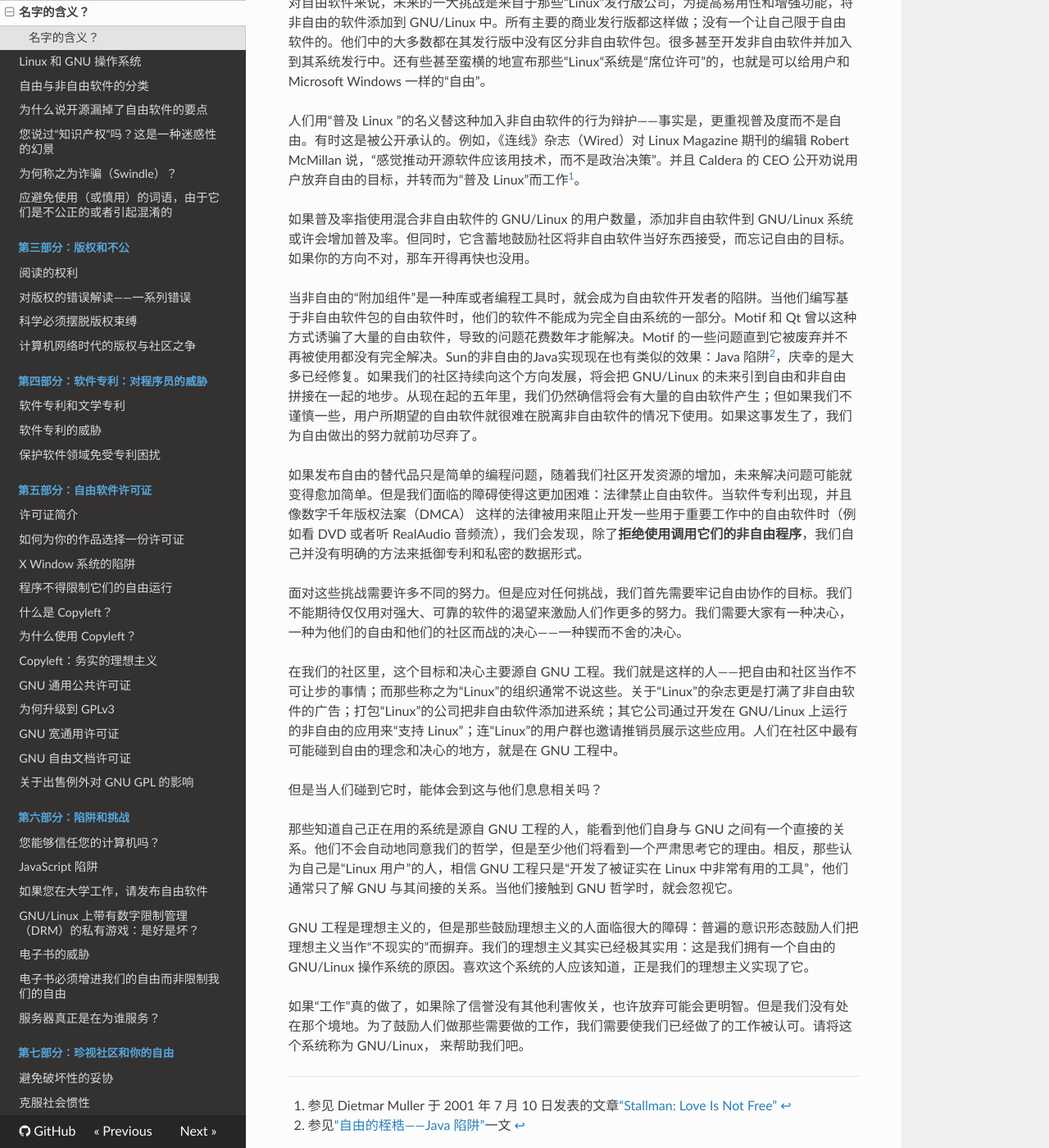
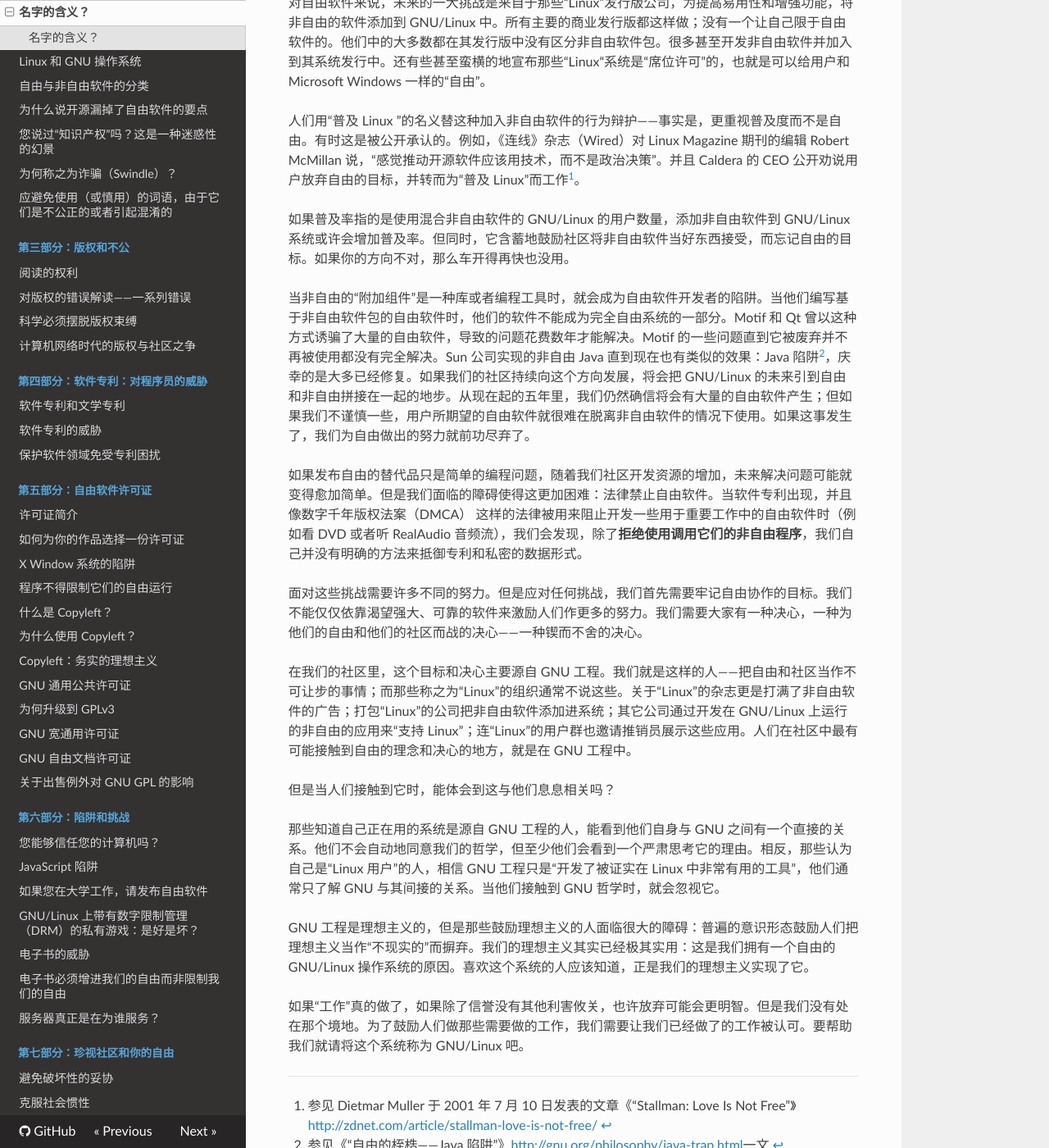
Before and after one commit to beijinglug/fsfs-zh, an MkDocs documentation site: the page built from docs/why-gnu-linux.md, in a window 1280 px wide and 1400 px high, scrolled down 1003 px. Shown: the whole window at 82% size. Built offline with MkDocs 1.6.1, drawn with Linux system fonts in a browser that asks for light colours; nearby versions of some CDN libraries; old or Windows-style settings are respelled for this version of MkDocs; some of the changed text lies outside the part shown.

Commit message:
more proofreading for why-gnu-linux

```diff
--- a/docs/why-gnu-linux.md
+++ b/docs/why-gnu-linux.md
@@ -3,19 +3,19 @@
 \newpage
 ## 名字的含义？
 
-> Copyright © 2000, 2006, 2007 Richard Stallman。此文原中译 monnand，此处略有修改
+> Copyright © 2000, 2006, 2007 Richard Stallman。
 
 >关于此主题了解更多，你也可以阅读我们的 GNU/Linux FAQ <http://gnu.org/gnu/gnu-linux-faq.html> 的文章 *Linux和GNU系统*，它讲了 GNU/Linux 系统的历史，它和这命名的问题有关，以及文章 *从未听过GNU的GNU用户* <http://gnu.org/gnu/gnu-users-never-heard-of-gnu.html>。
 
-顾名则思义；我们所选的名字代表了我们所要传达的思想。一个不恰当的名字会向人们传递错误的思想。玫瑰不管叫什么闻起来总是甜的——但是如果你把它叫作笔，当人们用它写字时将会很失望。同样地，如果你把笔叫作“玫瑰”，人们可能就不知道它们能做什么了。如果你把我们的操作系统称为“Linux”，则会传达一些关于系统起源、历史和目的的错误概念。如果你称之为GNU/Linux，这将传达（虽然不详细）一个准确的概念。
+顾名则思义；我们所选的名字代表了我们所要传达的思想。一个不恰当的名字会向人们传递错误的思想。玫瑰不管叫什么闻起来总是甜的——但是如果你把它叫作笔，当人们用它写字时将会很失望。同样地，如果你把笔叫作“玫瑰”，人们可能就不知道它能做什么了。如果你把我们的操作系统称为“Linux”，则会传达一些关于此系统起源、历史和目的的错误概念。如果你称之为 GNU/Linux，这将传达（虽然不详细）一个准确的概念。
 
-这对我们的社区重要吗？人们是否了解系统的起源、历史和目的重要吗？是的——因为忘记历史的人往往注定要重蹈覆辙。目前围绕GNU/Linux建立起来的自由世界仍然无法保证生存；那些迫使我们开发 GNU 的问题并没有被彻底根除，而且他们总是想复辟。
+这对我们的社区重要吗？人们是否了解系统的起源、历史和目的重要吗？是的——因为忘记历史的人往往注定要重蹈覆辙。目前围绕 GNU/Linux 建立起来的自由世界仍然无法保证生存；那些迫使我们开发 GNU 的问题并没有被彻底根除，而且他们总是想复辟。
 
 当我解释为什么把这个操作系统称为“GNU/Linux”比“Linux”要好时，人们有时这样回应：
 
 > 就算 GNU 工程因其工作而应该得到赞誉，但如果人们不给予它这种赞誉，就真的值得如此大惊小怪的吗？不管是谁做的，反正工作被完成了，这不是重要的事吗？你应该心态平和，以干好工作为荣，而不是对荣誉的问题耿耿于怀。
 
-这似乎是个明智的建议，如果所有的情况都像那样，大家干完工作后都不计得失，那这建议还真是对的！但现实充满挑战，现在还不是那样对未来想当然的时候。我们社区的力量靠的是自由与合作的保证。使用GNU/Linux这个名字是一种让人们用来提醒自己和他人了解这些目标的方式。
+这似乎是个明智的建议，如果所有的情况都像那样，大家干完工作后都不计得失，那这建议还真是对的！但现实充满挑战，现在还不是那样对未来想当然的时候。我们社区的力量靠的是保证自由与合作。使用 GNU/Linux 这个名字是一种让人们提醒自己和他人了解这些目标的方式。
 
 虽然不考虑 GNU 也能写出优秀的自由软件；许多优秀的工作是在 Linux 的名义下完成的。但是“Linux”（这个名字）从它被创造的那一刻起，就与一种不对自由协作做承诺的哲学联系在一起。随着这个名字的广泛商业使用，当我们把它和社区精神相联系时，将会遇到更多的麻烦。
 
@@ -23,24 +23,24 @@
 
 人们用“普及 Linux ”的名义替这种加入非自由软件的行为辩护——事实是，更重视普及度而不是自由。有时这是被公开承认的。例如，《连线》杂志（Wired）对 Linux Magazine 期刊的编辑 Robert McMillan 说，“感觉推动开源软件应该用技术，而不是政治决策”。并且 Caldera 的 CEO 公开劝说用户放弃自由的目标，并转而为“普及 Linux”而工作[^whygnulinux-1]。
 
-如果普及率指使用混合非自由软件的 GNU/Linux 的用户数量，添加非自由软件到 GNU/Linux 系统或许会增加普及率。但同时，它含蓄地鼓励社区将非自由软件当好东西接受，而忘记自由的目标。如果你的方向不对，那车开得再快也没用。
+如果普及率指的是使用混合非自由软件的 GNU/Linux 的用户数量，添加非自由软件到 GNU/Linux 系统或许会增加普及率。但同时，它含蓄地鼓励社区将非自由软件当好东西接受，而忘记自由的目标。如果你的方向不对，那么车开得再快也没用。
 
-当非自由的“附加组件”是一种库或者编程工具时，就会成为自由软件开发者的陷阱。当他们编写基于非自由软件包的自由软件时，他们的软件不能成为完全自由系统的一部分。Motif 和 Qt 曾以这种方式诱骗了大量的自由软件，导致的问题花费数年才能解决。Motif 的一些问题直到它被废弃并不再被使用都没有完全解决。Sun的非自由的Java实现现在也有类似的效果：Java 陷阱[^whygnulinux-2]，庆幸的是大多已经修复。如果我们的社区持续向这个方向发展，将会把 GNU/Linux 的未来引到自由和非自由拼接在一起的地步。从现在起的五年里，我们仍然确信将会有大量的自由软件产生；但如果我们不谨慎一些，用户所期望的自由软件就很难在脱离非自由软件的情况下使用。如果这事发生了，我们为自由做出的努力就前功尽弃了。
+当非自由的“附加组件”是一种库或者编程工具时，就会成为自由软件开发者的陷阱。当他们编写基于非自由软件包的自由软件时，他们的软件不能成为完全自由系统的一部分。Motif 和 Qt 曾以这种方式诱骗了大量的自由软件，导致的问题花费数年才能解决。Motif 的一些问题直到它被废弃并不再被使用都没有完全解决。Sun 公司实现的非自由 Java 直到现在也有类似的效果：Java 陷阱[^whygnulinux-2]，庆幸的是大多已经修复。如果我们的社区持续向这个方向发展，将会把 GNU/Linux 的未来引到自由和非自由拼接在一起的地步。从现在起的五年里，我们仍然确信将会有大量的自由软件产生；但如果我们不谨慎一些，用户所期望的自由软件就很难在脱离非自由软件的情况下使用。如果这事发生了，我们为自由做出的努力就前功尽弃了。
 
 如果发布自由的替代品只是简单的编程问题，随着我们社区开发资源的增加，未来解决问题可能就变得愈加简单。但是我们面临的障碍使得这更加困难：法律禁止自由软件。当软件专利出现，并且像数字千年版权法案（DMCA） 这样的法律被用来阻止开发一些用于重要工作中的自由软件时（例如看 DVD 或者听 RealAudio 音频流），我们会发现，除了**拒绝使用调用它们的非自由程序**，我们自己并没有明确的方法来抵御专利和私密的数据形式。
 
-面对这些挑战需要许多不同的努力。但是应对任何挑战，我们首先需要牢记自由协作的目标。我们不能期待仅仅用对强大、可靠的软件的渴望来激励人们作更多的努力。我们需要大家有一种决心，一种为他们的自由和他们的社区而战的决心——一种锲而不舍的决心。
+面对这些挑战需要许多不同的努力。但是应对任何挑战，我们首先需要牢记自由协作的目标。我们不能仅仅依靠渴望强大、可靠的软件来激励人们作更多的努力。我们需要大家有一种决心，一种为他们的自由和他们的社区而战的决心——一种锲而不舍的决心。
 
-在我们的社区里，这个目标和决心主要源自 GNU 工程。我们就是这样的人——把自由和社区当作不可让步的事情；而那些称之为“Linux”的组织通常不说这些。关于“Linux”的杂志更是打满了非自由软件的广告；打包“Linux”的公司把非自由软件添加进系统；其它公司通过开发在 GNU/Linux 上运行的非自由的应用来“支持 Linux”；连“Linux”的用户群也邀请推销员展示这些应用。人们在社区中最有可能碰到自由的理念和决心的地方，就是在 GNU 工程中。
+在我们的社区里，这个目标和决心主要源自 GNU 工程。我们就是这样的人——把自由和社区当作不可让步的事情；而那些称之为“Linux”的组织通常不说这些。关于“Linux”的杂志更是打满了非自由软件的广告；打包“Linux”的公司把非自由软件添加进系统；其它公司通过开发在 GNU/Linux 上运行的非自由的应用来“支持 Linux”；连“Linux”的用户群也邀请推销员展示这些应用。人们在社区中最有可能接触到自由的理念和决心的地方，就是在 GNU 工程中。
 
-但是当人们碰到它时，能体会到这与他们息息相关吗？
+但是当人们接触到它时，能体会到这与他们息息相关吗？
 
-那些知道自己正在用的系统是源自 GNU 工程的人，能看到他们自身与 GNU 之间有一个直接的关系。他们不会自动地同意我们的哲学，但是至少他们将看到一个严肃思考它的理由。相反，那些认为自己是“Linux 用户”的人，相信 GNU 工程只是“开发了被证实在 Linux 中非常有用的工具”，他们通常只了解 GNU 与其间接的关系。当他们接触到 GNU 哲学时，就会忽视它。
+那些知道自己正在用的系统是源自 GNU 工程的人，能看到他们自身与 GNU 之间有一个直接的关系。他们不会自动地同意我们的哲学，但至少他们会看到一个严肃思考它的理由。相反，那些认为自己是“Linux 用户”的人，相信 GNU 工程只是“开发了被证实在 Linux 中非常有用的工具”，他们通常只了解 GNU 与其间接的关系。当他们接触到 GNU 哲学时，就会忽视它。
 
 GNU 工程是理想主义的，但是那些鼓励理想主义的人面临很大的障碍：普遍的意识形态鼓励人们把理想主义当作“不现实的”而摒弃。我们的理想主义其实已经极其实用：这是我们拥有一个自由的 GNU/Linux 操作系统的原因。喜欢这个系统的人应该知道，正是我们的理想主义实现了它。
 
-如果“工作”真的做了，如果除了信誉没有其他利害攸关，也许放弃可能会更明智。但是我们没有处在那个境地。为了鼓励人们做那些需要做的工作，我们需要使我们已经做了的工作被认可。请将这个系统称为 GNU/Linux， 来帮助我们吧。
+如果“工作”真的做了，如果除了信誉没有其他利害攸关，也许放弃可能会更明智。但是我们没有处在那个境地。为了鼓励人们做那些需要做的工作，我们需要让我们已经做了的工作被认可。要帮助我们就请将这个系统称为 GNU/Linux 吧。
 
-[^whygnulinux-1]: 参见 Dietmar Muller 于 2001 年 7 月 10 日发表的文章[“Stallman: Love Is Not Free”](http://zdnet.com/article/stallman-love-is-not-free/)
+[^whygnulinux-1]: 参见 Dietmar Muller 于 2001 年 7 月 10 日发表的文章《“Stallman: Love Is Not Free”》<http://zdnet.com/article/stallman-love-is-not-free/>
 
-[^whygnulinux-2]: 参见[“自由的桎梏——Java 陷阱”](http://gnu.org/philosophy/java-trap.html)一文
+[^whygnulinux-2]: 参见《“自由的桎梏——Java 陷阱”》<http://gnu.org/philosophy/java-trap.html>一文
```
